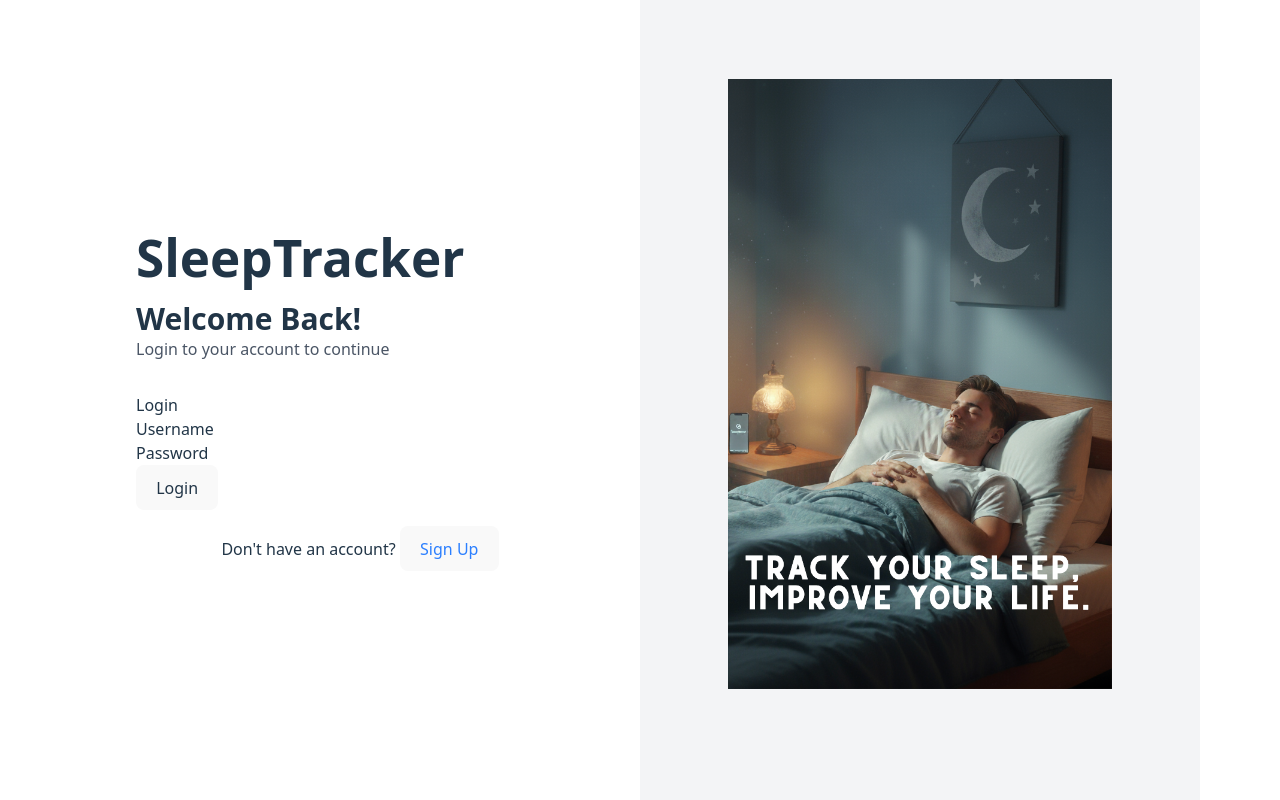
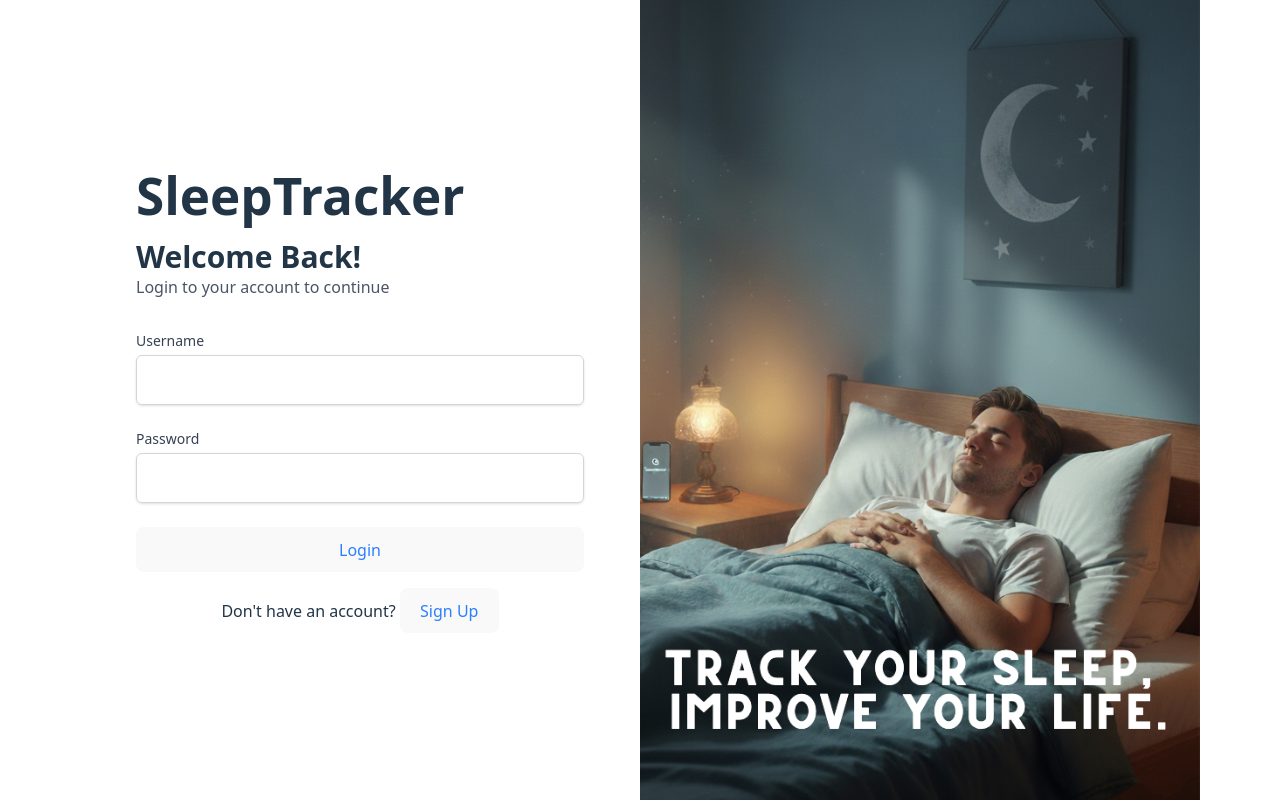
Before and after one commit to stefanvlahov/sleep-calc-ui, a React (Vite) app: page / in a window 1280 px wide. Built offline with nearby package versions, Linux system fonts and the light colour scheme.

Commit message:
Create Login page
- Center on screen
- Add image
- Style form

```diff
--- a/src/components/LoginForm.tsx
+++ b/src/components/LoginForm.tsx
@@ -14,17 +14,36 @@ function LoginForm({ onLogin }: LoginFormProps) {
     };
 
     return (
-        <form onSubmit={handleSubmit} aria-label={"Login Form"}>
-            <h2>Login</h2>
+        <form onSubmit={handleSubmit} aria-label={"Login Form"} className="space-y-6">
             <div>
-                <label htmlFor="login-username">Username</label>
-                <input id="login-username" type="text" value={username} onChange={(e) => setUsername(e.target.value)} />
+                <label htmlFor="login-username" className="block text-sm font-medium text-gray-700">Username</label>
+                <div className="mt-1">
+                    <input
+                        id="login-username"
+                        type="text"
+                        value={username}
+                        onChange={(e) => setUsername(e.target.value)}
+                        className="w-full p-3 border border-gray-300 rounded-md shadow-sm focus:ring-blue-500 focus:border-blue-500"
+                        required
+                    />
+                </div>
             </div>
             <div>
-                <label htmlFor="login-password">Password</label>
-                <input id="login-password" type="password" value={password} onChange={(e) => setPassword(e.target.value)} />
+                <label htmlFor="login-password" className="block text-sm font-medium text-gray-700">Password</label>
+                <div className="mt-1">
+                    <input
+                        id="login-password"
+                        type="password"
+                        value={password}
+                        onChange={(e) => setPassword(e.target.value)}
+                        className="w-full p-3 border border-gray-300 rounded-md shadow-sm focus:ring-blue-500 focus:border-blue-500"
+                        required
+                    />
+                </div>
             </div>
-            <button type="submit">Login</button>
+            <button
+                type="submit"
+                className="w-full bg-blue-500 text-blue-500 py-3 rounded-md hover:bg-blue-600 focus:outline-none focus:ring-2 focus:ring-offset-2 focus:ring-blue-500">Login</button>
         </form>
     );
 }
--- a/src/pages/AuthPage.tsx
+++ b/src/pages/AuthPage.tsx
@@ -56,8 +56,8 @@ function AuthPage({ onRegister, onLogin, error }: AuthPageProps) {
             </div>
 
             {/* Right Panel: Image and Branding */}
-            <div className="hidden md:flex w-1/2 bg-gray-100 items-center justify-center p-12 flex-col text-center">
-                <img src={sleepingPhoto} alt="Person sleeping peacefully" className="max-w-sm mb-8"/>
+            <div className="hidden md:block w-1/2">
+                <img src={sleepingPhoto} alt="Person sleeping peacefully" className="w-full max-h-screen object-cover"/>
             </div>
         </div>
     );
```
